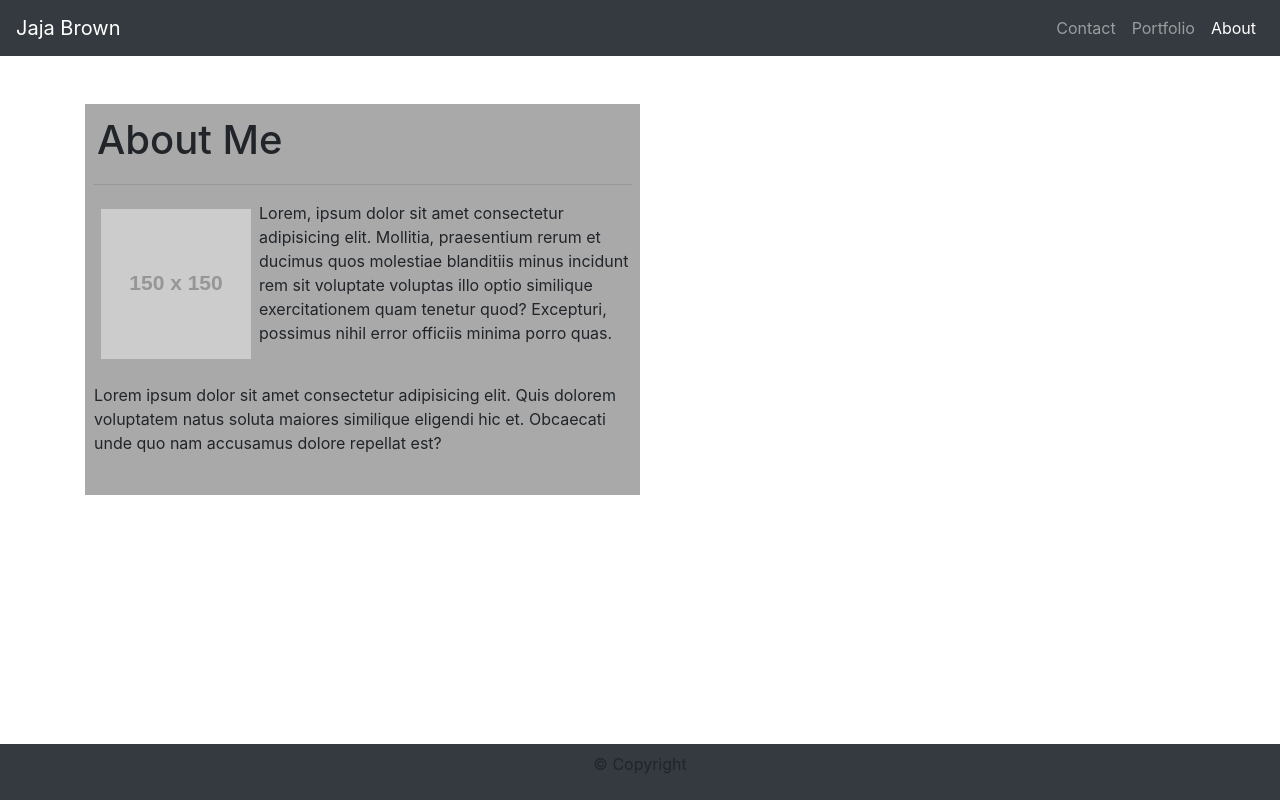
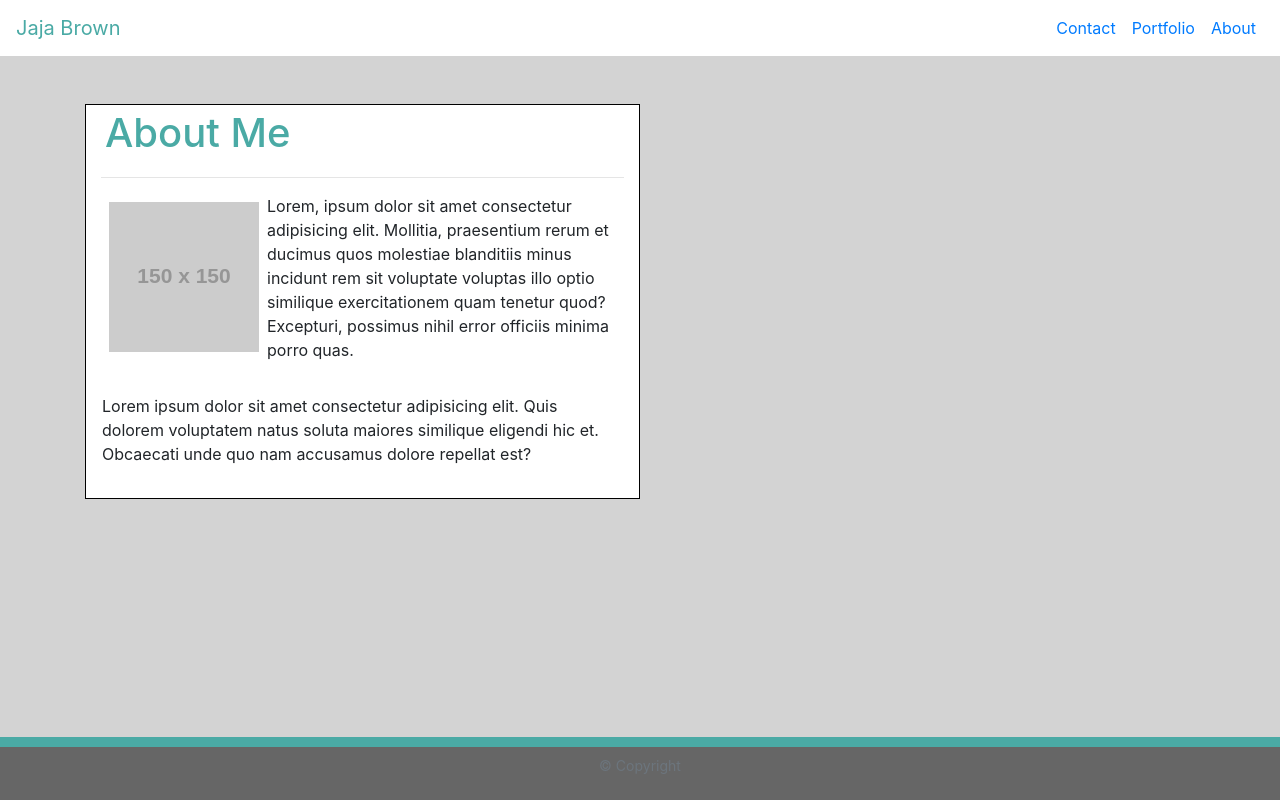
Before and after one commit to chee-codes/responsive-bootstrap-portfolio, a plain HTML site: page index.html in a window 1280 px wide. Drawn offline with nearby package versions, Linux system fonts and the light colour scheme; placeholder pictures from the web are drawn by us.

Commit message:
Rough styling

```diff
--- /dev/null
+++ b/css/style.css
@@ -0,0 +1,74 @@
+/*
+Add correct colors.
+
+Make sure selectors match html.
+
+Match flow of CSS with html
+
+
+*/
+
+/* Base Styling */
+
+
+body {
+  background: lightgray;
+}
+
+a {
+  text-decoration: none;
+}
+
+
+/* Navigation Styling */
+
+.custom-nav {
+  background-color: white;
+}
+
+.navbar-brand {
+  color: #4aaaa5;
+}
+
+/* .navbar-nav a {
+  color: darkslategray;
+} */
+
+
+
+
+/* Main Content Styling */
+
+.my-col {
+  background: white;
+  color: #212529;
+
+  /* remove border */
+  border: 1px solid black;
+}
+
+.my-col h1 {
+  color: #4aaaa5;
+}
+
+
+
+
+/* Footer Styling */
+.mini-bar {
+  background: #4aaaa5;
+  position: absolute;
+  bottom: 53px;
+  height: 10px;
+  max-width: 100%;
+  margin-top: auto;
+}
+
+.footer {
+  background: #666666;
+}
+
+.footer p {
+  color: #6c757d;
+  font-size: 14px;
+}
--- a/index.html
+++ b/index.html
@@ -16,20 +16,23 @@
       crossorigin="anonymous"
     />
 
-    <style>
+    <!-- Personal Stylesheet -->
+    <link rel="stylesheet" href="css/style.css"/>
+
+    <!-- <style>
       .myCol {
         background: darkgray;
       }
       .my-row {
         background: black;
       }
-    </style>
+    </style> -->
 
     <title>About</title>
   </head>
   <body>
     <!-- Top navigation -->
-    <nav class="navbar navbar-expand-lg navbar-dark bg-dark">
+    <nav class="navbar navbar-expand-lg custom-nav">
       <a class="navbar-brand" href="#">Jaja Brown</a>
       <button class="navbar-toggler" type="button" data-toggle="collapse" data-target="#navbarNavAltMarkup" aria-controls="navbarNavAltMarkup" aria-expanded="false" aria-label="Toggle navigation">
         <span class="navbar-toggler-icon"></span>
@@ -46,7 +49,7 @@
 
     <!-- Content container -->
     <div class="container">
-      <div class="col-6 myCol mt-5 p-2">
+      <div class="col-6 my-col mt-5">
         <h1 class="p-1">About Me</h1>
         <hr>
         <div class="row">
@@ -67,8 +70,8 @@
 
 
     <!-- Footer navigation -->
-
-    <nav class="navbar fixed-bottom navbar-dark bg-dark">
+    <div class="container fluid mini-bar"></div>
+    <nav class="navbar fixed-bottom footer">
       <div class="mx-auto">
         <p>&copy; Copyright</p>
       </div>
```
